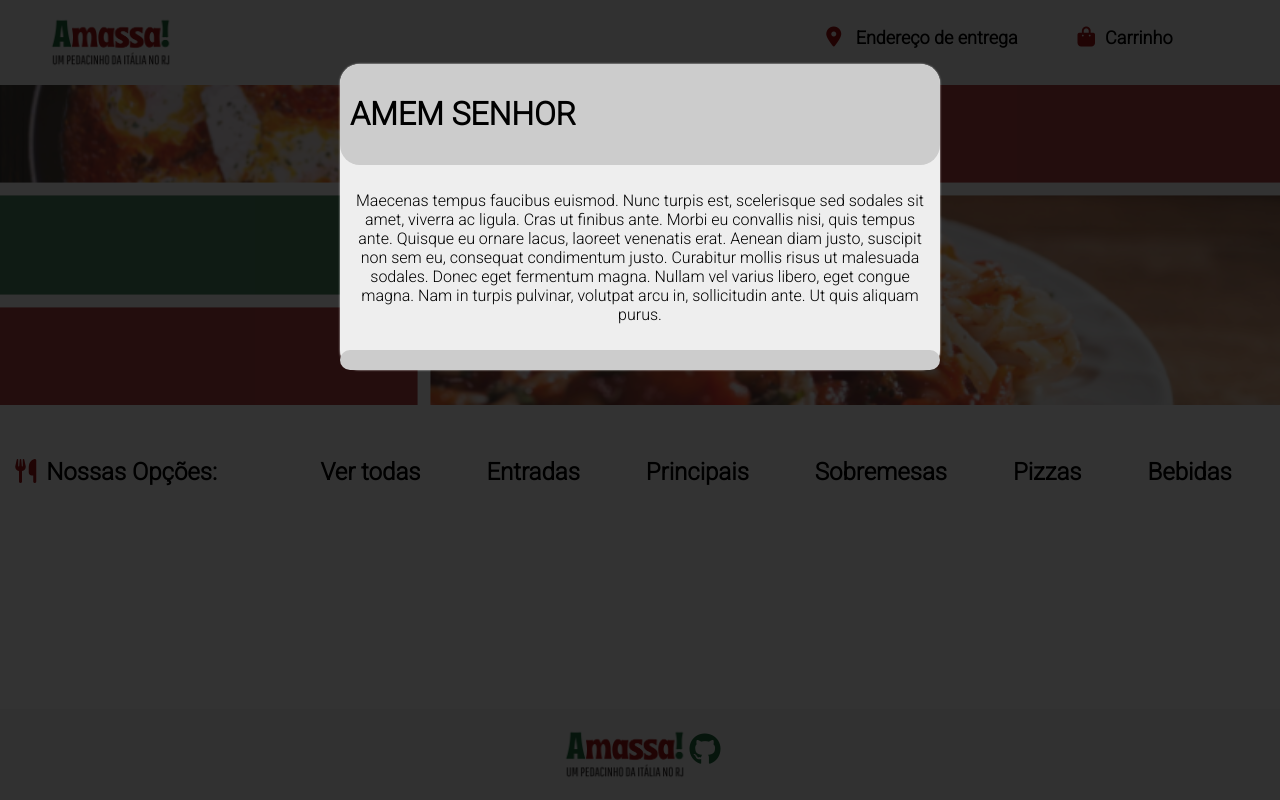
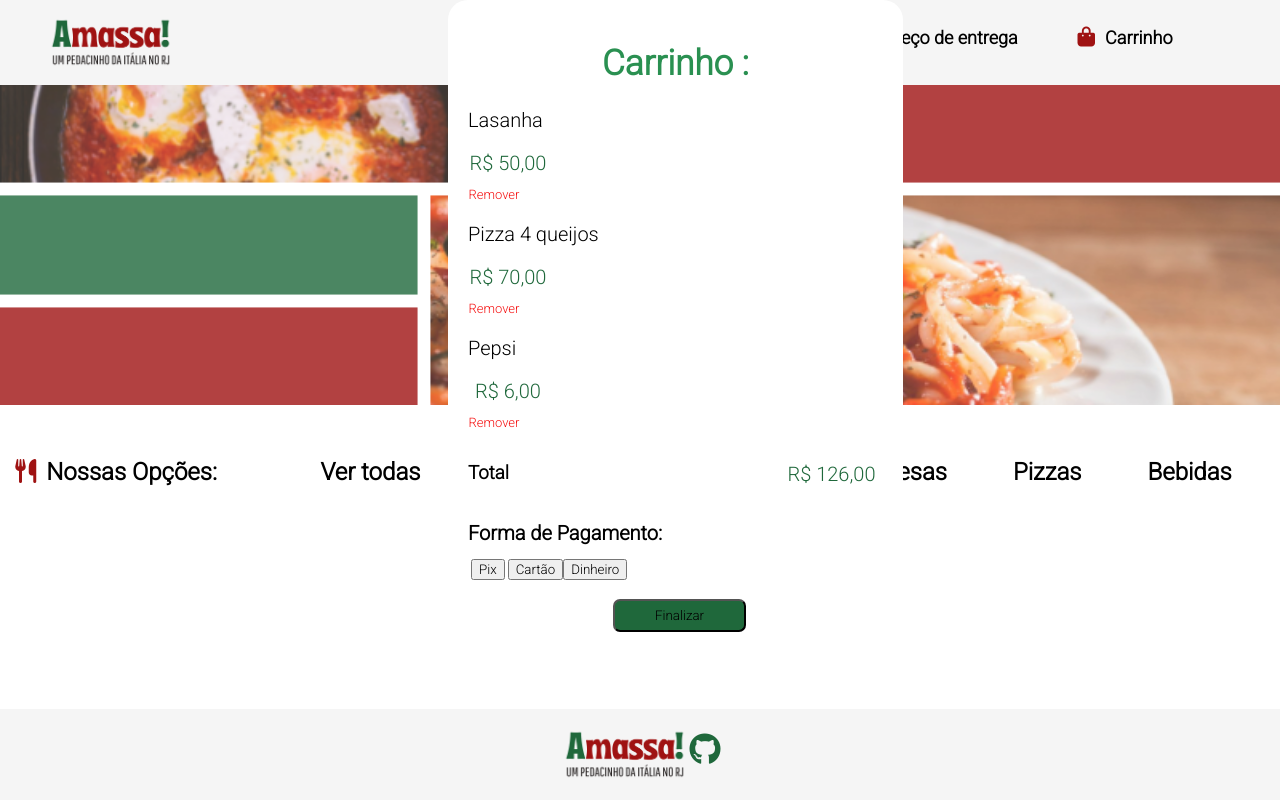
Before and after one commit to matgermano/Plataforma_Amassa, a React (Create React App) app in the folder plataforma-amassa/: page / in a window 1280 px wide. Both pictures are taken after a click on the item "Carrinho". Built offline with nearby package versions, Linux system fonts and the light colour scheme; a web font is replaced by a local one.

Commit message:
refac: Alterando modal carrinho

```diff
--- a/plataforma-amassa/src/components/Modal/ModalCarrinho.css
+++ b/plataforma-amassa/src/components/Modal/ModalCarrinho.css
@@ -1,38 +1,75 @@
-.modal {
-    background-color: rgb(0, 0, 0, 0.8);
-    position: fixed;
-    top: 0;
-    left: 0;
-    width: 100vw;
-    height: 100vh;
-    z-index: 2;
-    /* display: none; */
-  }
+.modal{
+  margin-left:35%;
+  width: 415px;
+  height: 582px;
+padding:20px;
 
-  .modal-content {
-    margin: 0 auto;
-    margin-top: 5%;
-    max-width: 600px;
-    background-color: #eee;
-    padding: 0px;
-    box-shadow: 0 0 2px #fff;
-  }
+background: #FFFFFF;
+border-radius: 20px;
+}
 
-  .modal-header,
-  .modal-body,
-  .modal-footer {
-    padding: 10px;
-  }
+.titulo_carrinho{
+  font-weight: bold;
+  font-size: 35px;
+  text-align: center;
+  color: #2a9051;
+}
 
-  .modal-header {
-    background-color: #ccc;
-  }
+.itens{
+font-weight: normal;
+font-size: 20px;
+color: #000000;
+}
+.preco{
+width: 80px;
+height: 15px;
+font-weight: normal;
+font-size: 20px;
+line-height: 23px;
+color: #1F683B;
+}
+.remover{
+width: 52px;
+height: 15px;
+font-size: 13px;
+line-height: 15px;
+color: #f51212;
+}
+.preco-total{
+  margin-left: 70%;
+  position: absolute;
+width: 90px;
+font-family: Roboto;
+font-style: normal;
+font-weight: normal;
+font-size: 20px;
+line-height: 23px;
+color: #1F683B;
+justify-content:space-between;
+}
+.total{
+  display:flex;
+  justify-content:space-between;
+}
+.forma-pagamento{
+  position: absolute;
+width: 196px;
+height: 23px;
+font-size: 20px;
+line-height: 23px;
+color: #000000;
+}
+.btn-pagamentos{
+  margin-left: 3px;
+}
 
-  .modal-footer {
-    background-color: #ccc;
-  }
-
-  .modal-header h1 {
-    font-weight: bold;
-    text-align: center;
-  }
+.class-enviar{
+  display: flex;
+}
+.btn-enviar{
+width: 132.66px;
+height: 32.52px;
+background: #1F683B;
+border-radius: 7px;
+margin-left: 35%;
+}
--- a/plataforma-amassa/src/components/Modal/ModalCarrinho.js
+++ b/plataforma-amassa/src/components/Modal/ModalCarrinho.js
@@ -1,30 +1,50 @@
 import React from "react";
 import "./ModalCarrinho.css";
 
-function ModalCarrinho({setIsModalVisible2}) {
+function ModalCarrinho({ setIsModalVisible2 }) {
   return (
-    <>
-      <div onClick={()=> setIsModalVisible2(false)} id="dvmodal" className="modal">
-        <div className="modal-content">
-          <div className="modal-header">
-            <h1>AMEM SENHOR</h1>
-          </div>
-          <div className="modal-body">
-            <p>
-              Maecenas tempus faucibus euismod. Nunc turpis est, scelerisque sed
-              sodales sit amet, viverra ac ligula. Cras ut finibus ante. Morbi
-              eu convallis nisi, quis tempus ante. Quisque eu ornare lacus,
-              laoreet venenatis erat. Aenean diam justo, suscipit non sem eu,
-              consequat condimentum justo. Curabitur mollis risus ut malesuada
-              sodales. Donec eget fermentum magna. Nullam vel varius libero,
-              eget congue magna. Nam in turpis pulvinar, volutpat arcu in,
-              sollicitudin ante. Ut quis aliquam purus.
-            </p>
-          </div>
-          <div className="modal-footer"></div>
+
+    <div onClick={() => setIsModalVisible2(false)} id="dvmodal" className="modal">
+
+      <div class="principal">
+        <h1 class="titulo_carrinho"> Carrinho : </h1>
+
+        <h3 class="itens"> Lasanha</h3>
+        <p class="preco"> R$ 50,00</p>
+        <p class="remover"> Remover</p>
+
+        <h3 class="itens"> Pizza 4 queijos</h3>
+        <p class="preco"> R$ 70,00</p>
+        <p class="remover"> Remover</p>
+
+        <h3 class="itens"> Pepsi</h3>
+        <p class="preco"> R$ 6,00</p>
+        <p class="remover"> Remover</p>
+
+        <div class="total">
+          <h3 class="itens2">Total</h3>
+          <p class="preco-total"> R$ 126,00</p>
+        </div>
+        <h3 class="forma-pagamento">Forma de Pagamento:</h3>
+        <br /><br /><br />
+        <div class="opcoes-pagamento">
+
+          <button class="btn-pagamentos" type="radius">Pix</button>
+          <button class="btn-pagamentos" type="radius">Cartão</button>
+          <button type="radius">Dinheiro</button>
+        </div>
+        <br/>
+        <div class="class-enviar">
+        <button class="btn-enviar" type="submit"> Finalizar</button>
         </div>
       </div>
-    </>
+
+
+
+
+
+    </div>
+
   );
 }
 
```
